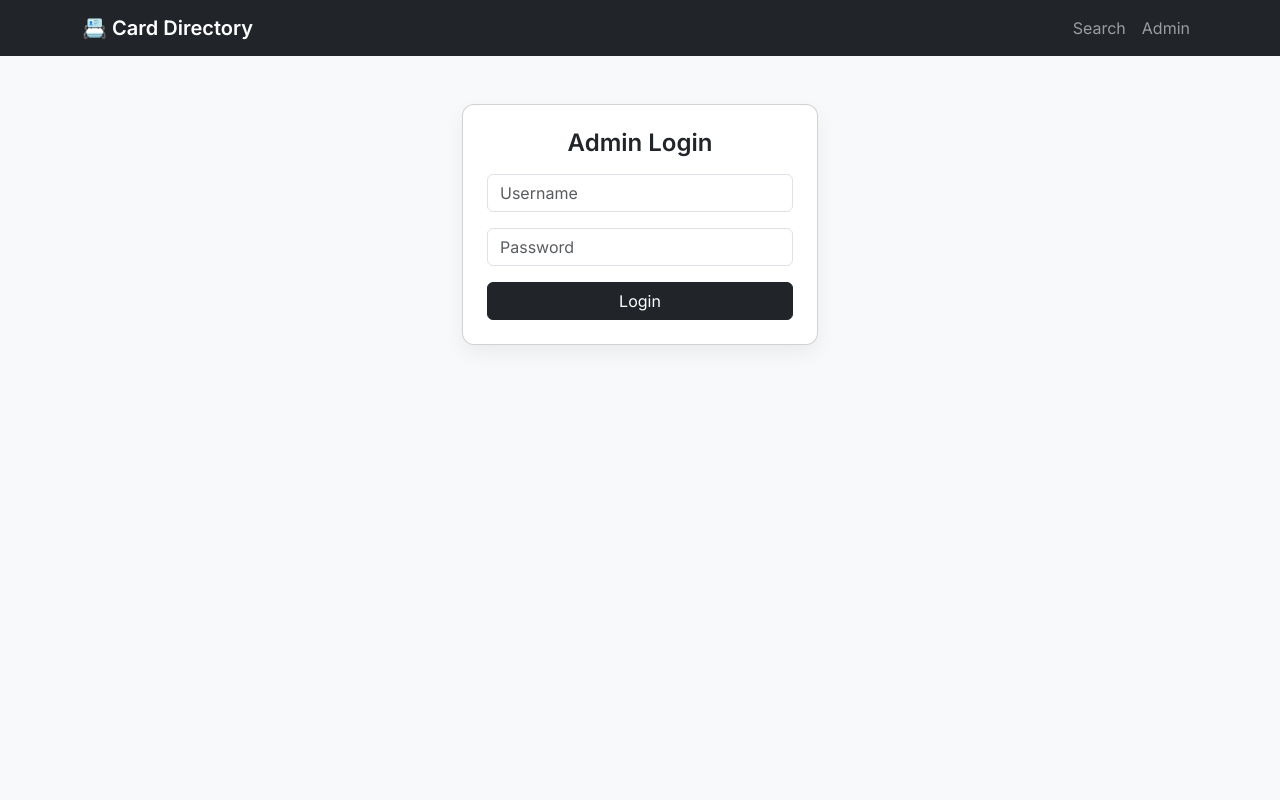
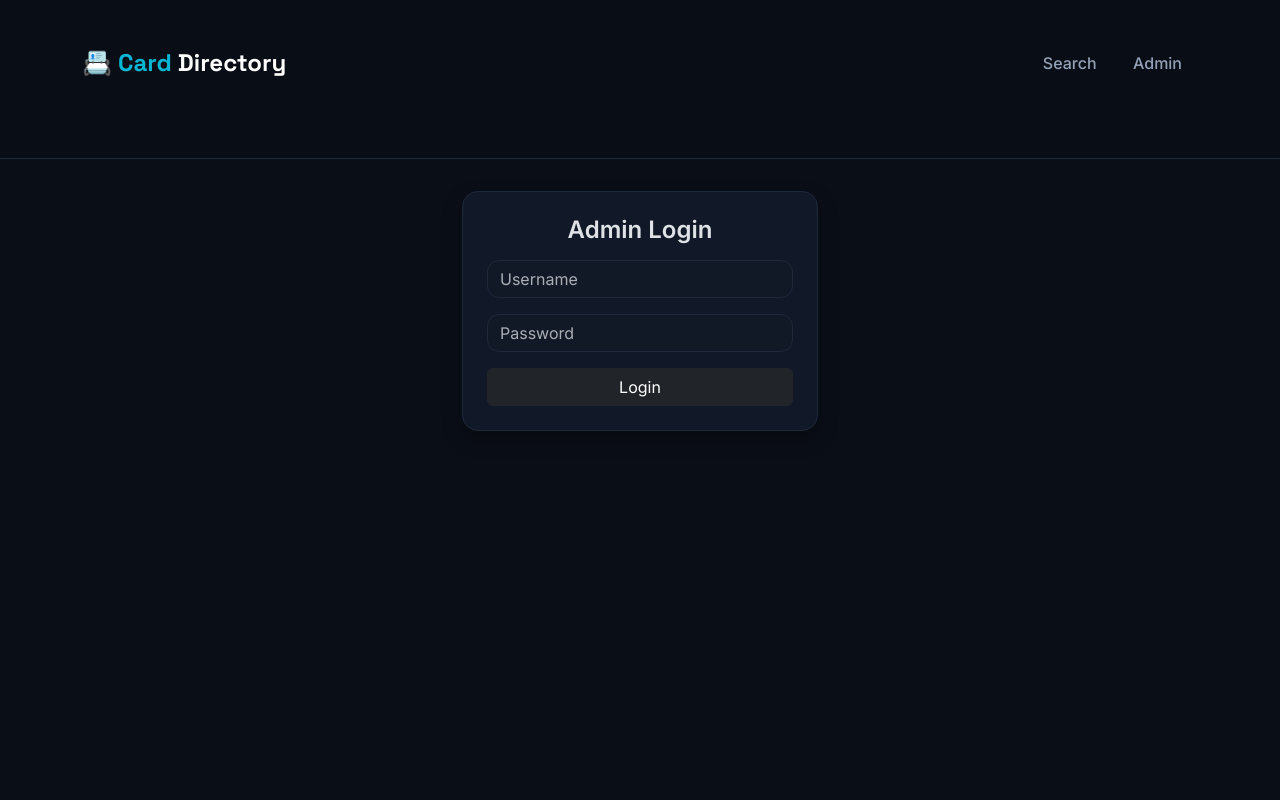
Before and after one commit to protagonistforever/business-card-directory-backend, a Flask app: page /admin in a window 1280 px wide. Run offline with Flask 3, Linux system fonts and the light colour scheme.

Commit message:
Refactor base.html for improved structure and styling

```diff
--- a/templates/base.html
+++ b/templates/base.html
@@ -1,42 +1,177 @@
 <!DOCTYPE html>
-<html lang="en">
+<html lang="en" data-bs-theme="dark">
 <head>
     <meta charset="UTF-8">
-    <title>Business Card Directory</title>
+    <meta name="viewport" content="width=device-width, initial-scale=1">
+    <title>{% block title %}Business Card Directory{% endblock %}</title>
 
-    <!-- Bootstrap 5 -->
+    <!-- Bootstrap 5.3 -->
     <link href="https://cdn.jsdelivr.net/npm/bootstrap@5.3.3/dist/css/bootstrap.min.css" rel="stylesheet">
 
-    <!-- Google Font -->
-    <link href="https://fonts.googleapis.com/css2?family=Inter:wght@300;400;600&display=swap" rel="stylesheet">
+    <!-- Google Fonts: Clean & Modern -->
+    <link href="https://fonts.googleapis.com/css2?family=Inter:wght@400;500;600;700&family=Space+Grotesk:wght@500;600;700&display=swap" rel="stylesheet">
 
     <style>
+        :root {
+            --bg-primary: #0a0e17;
+            --bg-secondary: #121926;
+            --accent-cyan: #06b6d4;
+            --accent-cyan-light: #00ffff;
+            --text-primary: #e0f2fe;
+            --text-muted: #94a3b8;
+            --border-color: #1e293b;
+            --card-bg: #111827;
+        }
+
         body {
+            background: var(--bg-primary);
+            color: var(--text-primary);
             font-family: 'Inter', sans-serif;
-            background-color: #f8f9fa;
+            min-height: 100vh;
+            margin: 0;
         }
+
+        /* Compact Non-Fixed Header */
+        .site-header {
+            background: rgba(10, 14, 23, 0.95);
+            backdrop-filter: blur(12px);
+            border-bottom: 1px solid var(--border-color);
+            padding: 0.8rem 0;
+        }
+
+        .navbar-brand {
+            font-family: 'Space Grotesk', sans-serif;
+            font-weight: 700;
+            font-size: 1.5rem;
+            color: #fff;
+        }
+
+        .navbar-brand span {
+            color: var(--accent-cyan);
+        }
+
+        .nav-link {
+            color: var(--text-muted);
+            font-weight: 500;
+            transition: color 0.3s ease;
+        }
+
+        .nav-link:hover {
+            color: var(--accent-cyan-light);
+        }
+
+        .nav-link.active {
+            color: var(--accent-cyan);
+        }
+
+        /* Main Content */
+        .container {
+            padding-top: 2rem;
+            padding-bottom: 4rem;
+        }
+
+        /* Card Style */
         .card-box {
+            background: var(--card-bg);
+            border: 1px solid var(--border-color);
+            border-radius: 16px;
+            overflow: hidden;
+            transition: all 0.4s ease;
+            box-shadow: 0 8px 20px rgba(0, 0, 0, 0.3);
+        }
+
+        .card-box:hover {
+            transform: translateY(-8px);
+            box-shadow: 0 20px 40px rgba(6, 182, 212, 0.15);
+            border-color: var(--accent-cyan);
+        }
+
+        /* Buttons */
+        .btn-cyan {
+            background: transparent;
+            border: 2px solid var(--accent-cyan);
+            color: var(--accent-cyan);
+            font-weight: 600;
+            padding: 0.7rem 1.8rem;
+            border-radius: 50px;
+            transition: all 0.3s ease;
+        }
+
+        .btn-cyan:hover {
+            background: var(--accent-cyan);
+            color: #000;
+            transform: scale(1.05);
+        }
+
+        /* Form Elements */
+        .form-control, .form-select {
+            background-color: var(--bg-secondary);
+            border: 1px solid var(--border-color);
+            color: #fff;
             border-radius: 12px;
-            box-shadow: 0 8px 20px rgba(0,0,0,0.06);
+        }
+
+        .form-control:focus, .form-select:focus {
+            border-color: var(--accent-cyan);
+            box-shadow: 0 0 0 0.2rem rgba(6, 182, 212, 0.25);
+        }
+
+        /* Headings */
+        h1, h2, h3, h5 {
+            font-family: 'Space Grotesk', sans-serif;
+            font-weight: 600;
+            color: #fff;
+        }
+
+        /* Tables (if used) */
+        .table {
+            background: var(--card-bg);
+            border-radius: 12px;
+            overflow: hidden;
+        }
+
+        .table th {
+            background: var(--bg-secondary);
+            color: var(--accent-cyan-light);
+        }
+
+        .table-hover tbody tr:hover {
+            background: rgba(6, 182, 212, 0.08);
         }
     </style>
 </head>
+<body class="d-flex flex-column min-vh-100">
 
-<body>
+    <!-- Compact Header -->
+    <header class="site-header">
+        <div class="container">
+            <div class="d-flex justify-content-between align-items-center">
+                <a class="navbar-brand mb-0" href="/">
+                    📇 <span>Card</span> Directory
+                </a>
+                <div>
+                    <a class="nav-link d-inline mx-3" href="/">Search</a>
+                    <a class="nav-link d-inline mx-3" href="/admin">Admin</a>
+                </div>
+            </div>
+        </div>
+    </header>
 
-<nav class="navbar navbar-expand-lg navbar-dark bg-dark">
-    <div class="container">
-        <a class="navbar-brand fw-semibold" href="/">📇 Card Directory</a>
-        <div class="navbar-nav ms-auto">
-            <a class="nav-link" href="/">Search</a>
-            <a class="nav-link" href="/admin">Admin</a>
+    <!-- Main Content -->
+    <main class="flex-grow-1">
+        <div class="container">
+            {% block body %}{% endblock %}
         </div>
-    </div>
-</nav>
+    </main>
 
-<div class="container my-5">
-    {% block body %}{% endblock %}
-</div>
+    <!-- Optional Footer (add if needed) -->
+    <!-- <footer class="bg-secondary text-muted py-4 mt-auto">
+        <div class="container text-center">
+            <small>&copy; 2026 Business Card Directory</small>
+        </div>
+    </footer> -->
 
+    <!-- Bootstrap JS -->
+    <script src="https://cdn.jsdelivr.net/npm/bootstrap@5.3.3/dist/js/bootstrap.bundle.min.js"></script>
 </body>
 </html>
```
